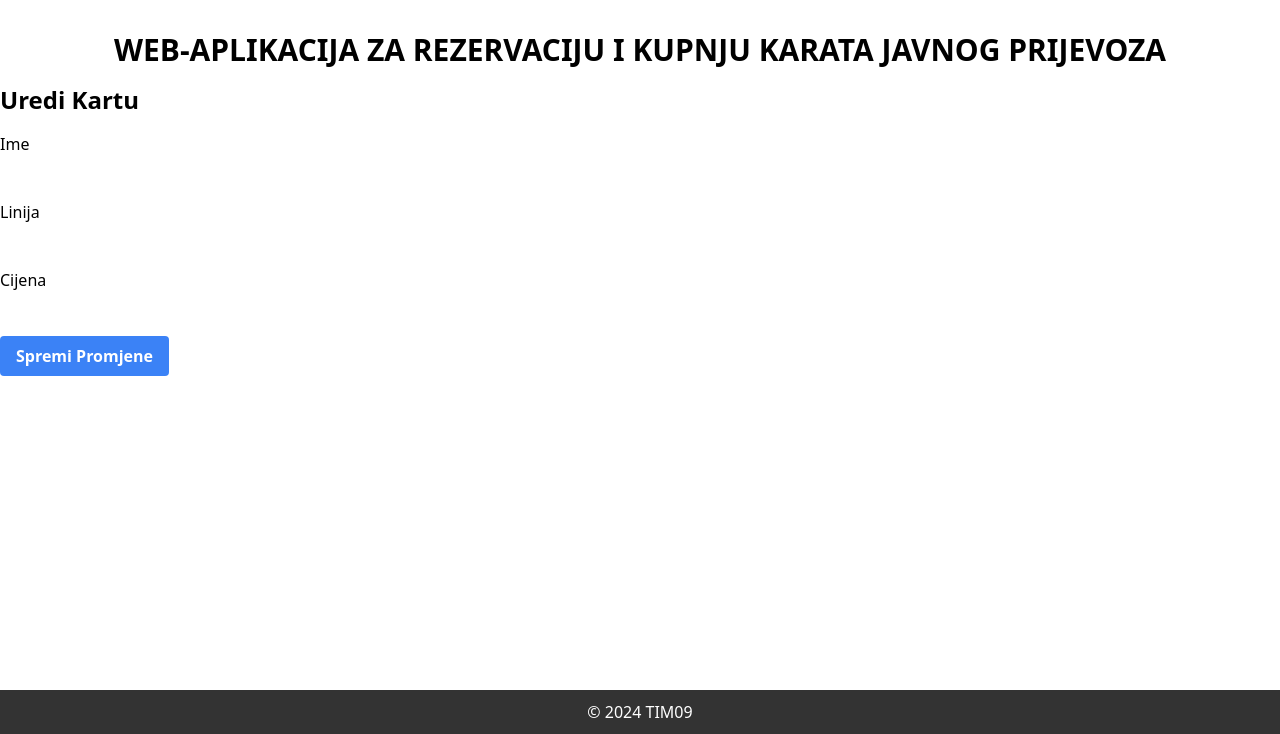
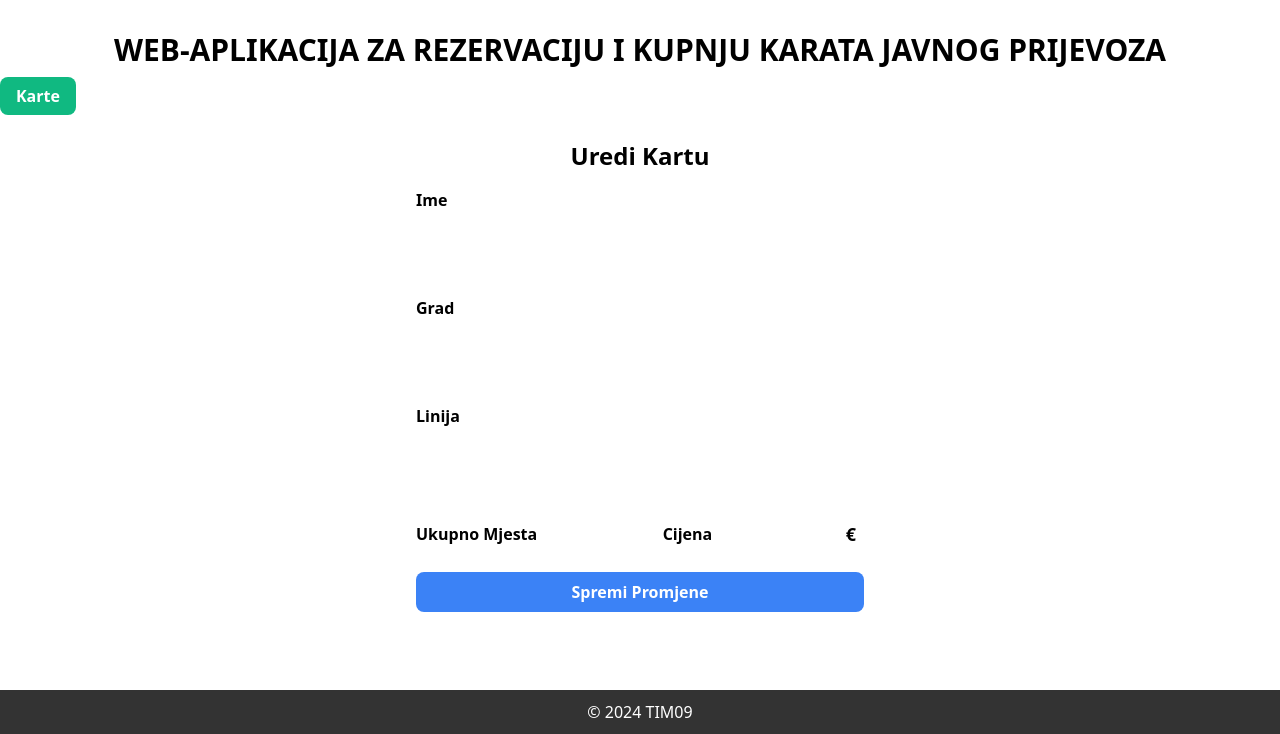
Before and after one commit to daredevil9215/PIOS-TVZ, a Flask app: template app/templates/admin/edit_ticket.html in a window 1280 px wide. Shown: the part 66-800 px from the top of the page. Run offline with Flask 3, Linux system fonts and the light colour scheme; the template is opened without the code that fills it: values that come from a table or form of the project are taken from there, others are empty; some libraries are stand-ins or nearby versions.

Commit message:
finish edit ticket form

```diff
--- a/app/admin/forms.py
+++ b/app/admin/forms.py
@@ -1,5 +1,5 @@
 from flask_wtf import FlaskForm
-from wtforms import StringField, SubmitField, FloatField
+from wtforms import StringField, SubmitField, FloatField, IntegerField
 from wtforms.validators import ValidationError, DataRequired, EqualTo, NumberRange
 from app.models import Ticket
 
@@ -7,9 +7,12 @@ from app.models import Ticket
 class EditTicketForm(FlaskForm):
     name = StringField('Ime', validators=[
         DataRequired(message="Ime je obavezno.")])
+    city = StringField('Grad', validators=[
+        DataRequired(message="Grad je obavezan.")])
     price = FloatField('Cijena', validators=[
         DataRequired(message="Cijena je obavezna.")
     ])
     route = StringField('Linija',
                         validators=[])
+    total_seats = IntegerField('Ukupno Mjesta', validators=[])
     submit = SubmitField('Spremi Promjene')
--- a/app/admin/routes.py
+++ b/app/admin/routes.py
@@ -62,7 +62,7 @@ def edit_ticket(ticket_id):
         form.populate_obj(ticket)
         db.session.commit()
         flash('Karta uspješno ažurirana.', 'success')
-        return redirect(url_for('admin.dashboard'))
+        return redirect(url_for('admin.edit_ticket', ticket_id=ticket_id))
 
     return render_template('admin/edit_ticket.html', form=form, ticket=ticket)
 
--- a/app/templates/admin/edit_ticket.html
+++ b/app/templates/admin/edit_ticket.html
@@ -1,23 +1,50 @@
 {% extends 'base.html' %}
 
 {% block content %}
-<div class="container mt-4">
-    <h1 class="text-2xl font-semibold mb-4">Uredi Kartu</h1>
+    <a href="{{ url_for('admin.view_tickets') }}" class="bg-green-500 hover:bg-blue-700 text-white font-bold py-2 px-4 rounded-lg">Karte</a>
+    <div class="container mt-8 flex justify-center">
+        <div class="w-full max-w-md">
+            <h1 class="text-2xl font-semibold mb-4 text-center">Uredi Kartu</h1>
             <form method="post">
                 {{ form.hidden_tag() }}
                 <div class="mb-4">
-            <label for="name" class="block text-black-700">Ime</label>
-            {{ form.name(class="form-input mt-1 w-1/2 text-black") }}
+                    {{ form.name.label(class="font-bold text-white-700") }}<br>
+                    {{ form.name(class="form-input mt-1 block w-full rounded-lg text-gray-800 text-lg h-10") }}<br>
+                    {% for error in form.name.errors %}
+                    <span style="color: red;">[{{ error }}]</span>
+                    {% endfor %}
                 </div>
                 <div class="mb-4">
-            <label for="name" class="block text-black-700">Linija</label>
-            {{ form.name(class="form-input mt-1 w-1/2 text-black") }}
+                    {{ form.city.label(class="font-bold text-white-700") }}<br>
+                    {{ form.city(class="form-input mt-1 block w-full rounded-lg text-gray-800 text-lg h-10") }}<br>
+                    {% for error in form.city.errors %}
+                    <span style="color: red;">[{{ error }}]</span>
+                    {% endfor %}
                 </div>
                 <div class="mb-4">
-            <label for="price" class="block text-black-700">Cijena</label>
-            {{ form.price(class="form-input mt-1 text-black") }}
+                    {{ form.route.label(class="font-bold text-white-700") }}<br>
+                    {{ form.route(class="form-input mt-1 block w-full rounded-lg text-gray-800 text-lg h-10") }}<br>
+                    {% for error in form.route.errors %}
+                    <span style="color: red;">[{{ error }}]</span>
+                    {% endfor %}
                 </div>
-        <button type="submit" class="bg-blue-500 hover:bg-blue-700 text-white font-bold py-2 px-4 rounded">Spremi Promjene</button>
+                <div class="mb-4">
+                    <div class="flex items-center justify-between">
+                    {{ form.total_seats.label(class="font-bold text-white-700") }}<br>
+                        {{ form.total_seats(class="form-input mt-1 rounded-lg text-gray-800 text-lg h-10 w-24", type="number", min=0) }}
+                    {% for error in form.total_seats.errors %}
+                    <span style="color: red;">[{{ error }}]</span>
+                    {% endfor %}
+                    {{ form.price.label(class="font-bold text-white-700") }}<br>
+                        {{ form.price(class="form-input mt-1 rounded-lg text-gray-800 text-lg h-10 w-24", type="number", min=0, step=0.00001) }}
+                        <div class="flex px-2 text-white-700"><span class="font-bold text-lg">€</span></div>
+                    </div>
+                    {% for error in form.route.errors %}
+                    <span style="color: red;">[{{ error }}]</span>
+                    {% endfor %}
+                </div>
+                {{ form.submit(class="bg-blue-500 hover:bg-blue-700 text-white font-bold py-2 px-4 rounded-lg w-full") }}
             </form>
         </div>
+    </div>
 {% endblock %}
--- a/app/templates/edit_profile.html
+++ b/app/templates/edit_profile.html
@@ -6,7 +6,7 @@
         {{ form.hidden_tag() }}
         <div class="mb-4">
             {{ form.username.label(class="text-white-700") }}<br>
-            {{ form.username(class="form-input w-full text-black h-10") }}<br>
+            {{ form.username(class="form-input mt-1 block w-full rounded-lg text-gray-800 text-lg h-10") }}<br>
             {% for error in form.username.errors %}
             <span style="color: red;">[{{ error }}]</span>
             {% endfor %}
@@ -18,6 +18,6 @@
             <span style="color: red;">[{{ error }}]</span>
             {% endfor %}
         </div>
-        <button type="submit">{{ form.submit(class="bg-blue-500 text-white px-12 py-2 rounded") }}</p>
+        <button type="submit">{{ form.submit(class="bg-blue-500 hover:bg-blue-700 text-white font-bold py-2 px-4 rounded-lg w-full") }}</button>
     </form>
 {% endblock %}
```
Lines whose indentation alone changed are shown as unchanged.
